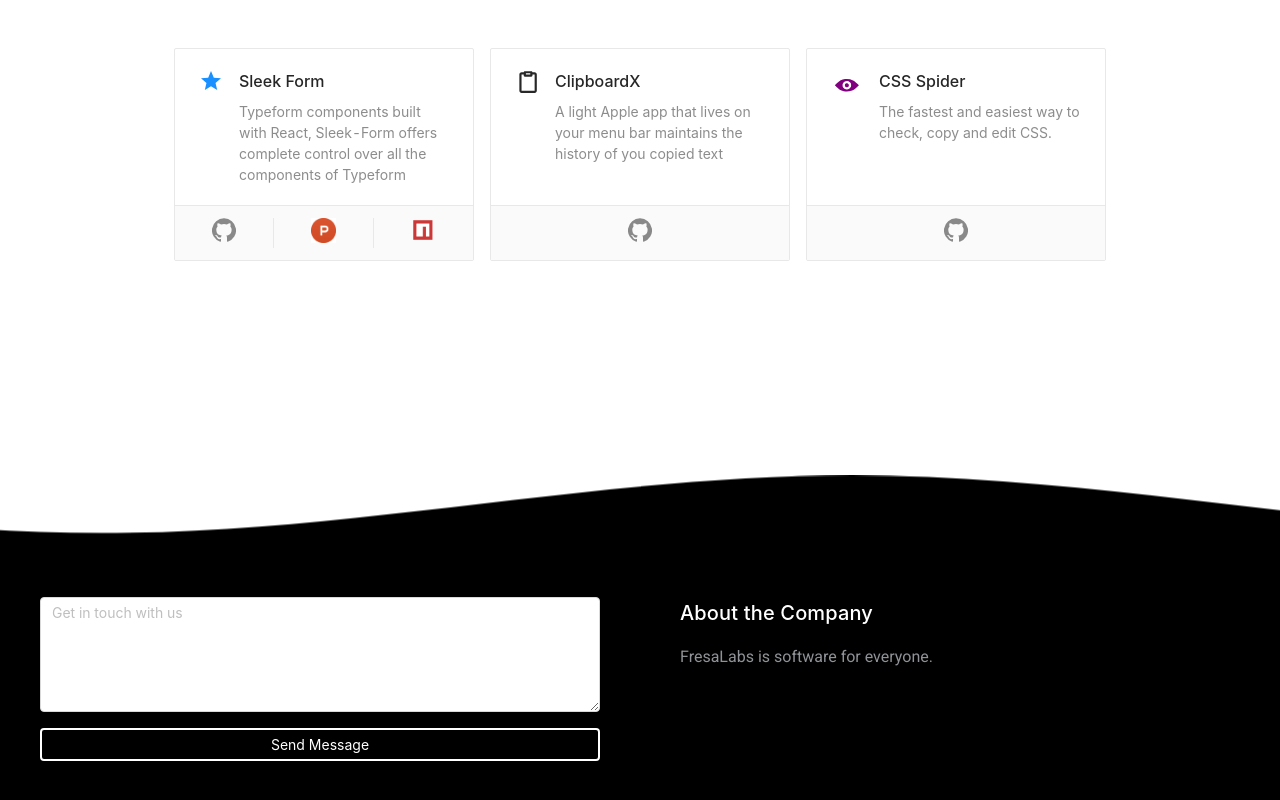
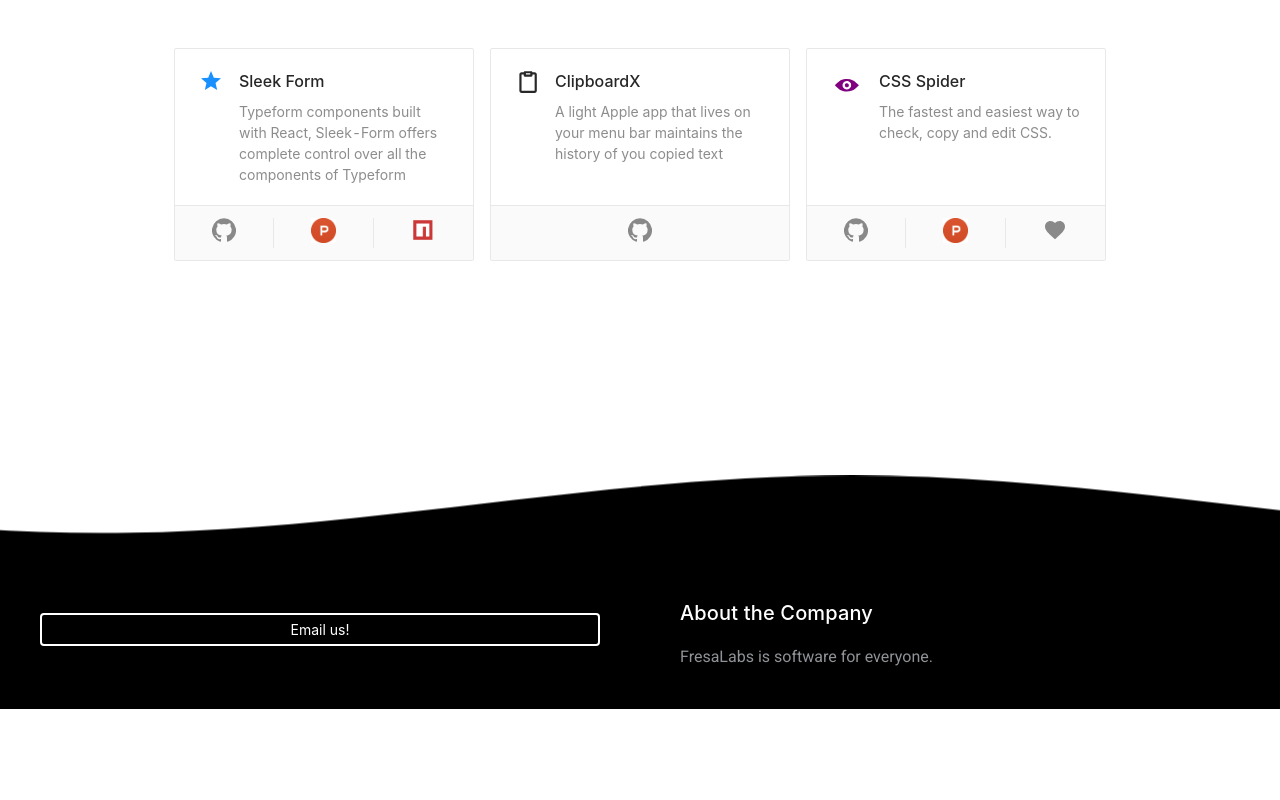
Before and after one commit to fresalabs/fresalabs-website, a React (Create React App) app: page /#/home in a window 1280 px wide. Shown: the part 448-1248 px from the top of the page. After the commit the page ends 1157 px from the top, so only its background shows below. Built offline with nearby package versions, Linux system fonts and the light colour scheme.

Commit message:
added gumroal and tooltips

```diff
--- a/src/home/Products.tsx
+++ b/src/home/Products.tsx
@@ -1,9 +1,10 @@
 import React from 'react';
 import { map, filter, isNil } from 'ramda';
 import styled from 'styled-components';
-import { Card } from 'antd';
+import { Card, Tooltip } from 'antd';
 import StarIcon from '@material-ui/icons/Star';
 import GitHubIcon from '@material-ui/icons/GitHub';
+import FavoriteIcon from '@material-ui/icons/Favorite';
 import { Typography } from '@material-ui/core';
 import ProductsHuntIcon from './producthunt.png';
 import NpmIcon from './npm.png';
@@ -38,6 +39,7 @@
   githubLink?: string;
   productsHuntLink?: string;
   npmLink?: string;
+  gumroadLink?: string;
   icon: React.ReactNode;
 }
 
@@ -49,28 +51,29 @@
     npmLink: 'https://www.npmjs.com/package/@fresalabs/sleekform',
     productsHuntLink:
       'https://www.producthunt.com/posts/sleekform?utm_source=badge-featured&utm_medium=badge&utm_souce=badge-sleekform',
-    description: 'Typeform components built with React, Sleek-Form offers complete control over all the components of Typeform',
-    icon: <StarIcon />
-
+    description:
+      'Typeform components built with React, Sleek-Form offers complete control over all the components of Typeform',
+    icon: <StarIcon />,
   },
   {
     name: 'ClipboardX',
     siteLink: 'https://clipboardx.fresalabs.com/home',
     githubLink: 'https://github.com/fresalabs',
     description: 'A light Apple app that lives on your menu bar maintains the history of you copied text',
-    icon: <ClipBoardX />
+    icon: <ClipBoardX />,
   },
   {
     name: 'CSS Spider',
     siteLink: 'https://cssspider.fresalabs.com/home',
     githubLink: 'https://github.com/fresalabs',
     description: 'The fastest and easiest way to check, copy and edit CSS.',
-    icon: <CSSSpiderIcon />
+    productsHuntLink: 'https://www.producthunt.com/posts/css-spider',
+    gumroadLink: 'https://gumroad.com/l/CpAKX',
+    icon: <CSSSpiderIcon />,
   },
 ];
 
 class Products extends React.Component {
-
   render() {
     return (
       <div>
@@ -80,29 +83,43 @@
             (product: Product) => (
               <Card
                 style={{ width: 300 }}
-                actions={
-                  filter(action => !isNil(action),[
-                    product.githubLink && (<a key="github" href={product.githubLink}>
-                      <GitHubIcon />
-                    </a>),
-                    product.productsHuntLink && (
-                      <a key="npm" href={product.productsHuntLink}>
+                actions={filter((action) => !isNil(action), [
+                  product.githubLink && (
+                    <Tooltip title="Github">
+                      <a key="github" href={product.githubLink}>
+                        <GitHubIcon />
+                      </a>
+                    </Tooltip>
+                  ),
+                  product.productsHuntLink && (
+                    <Tooltip title="Products Hunt">
+                      <a key="productsHunt" href={product.productsHuntLink}>
                         <img
                           src={ProductsHuntIcon}
                           alt="Sleekform - Fully customizable Typeform components | Product Hunt"
                           style={{ width: 25, height: 25 }}
                         />
                       </a>
-                    ),
-                    product.npmLink && (
-                      <a key="npm" href={product.npmLink}>
+                    </Tooltip>
+                  ),
+                  product.npmLink && (
+                    <Tooltip title="npm">
+                      <a key="Npm" href={product.npmLink}>
                         <img
                           style={{ width: 20, height: 20 }}
                           src={NpmIcon}
                           alt="Sleekform - Fully customizable Typeform components | NPM"
                         />
                       </a>
-                    ),
+                    </Tooltip>
+                  ),
+                  product.gumroadLink && (
+                    <Tooltip title="Buy me a Coffee?">
+                    <a key="npm" href={product.gumroadLink}>
+                      <FavoriteIcon />
+                    </a>
+                    </Tooltip>
+                  ),
                 ])}
               >
                 <a href={product.siteLink}>
--- a/src/layouts/components/Footer.tsx
+++ b/src/layouts/components/Footer.tsx
@@ -1,11 +1,8 @@
 import React, { ChangeEvent } from 'react';
 import styled from 'styled-components';
 import { Row, Col } from 'antd';
-import { Input } from 'antd';
 import AboutTheCompany from './AboutTheCompany';
 import WaveBorder from './WaveBorder';
-
-const { TextArea } = Input;
 
 const StyledButton = styled.button`
   margin-top: 16px;
@@ -57,8 +54,9 @@
         <WaveBorder upperColor="#FFFFFF" lowerColor="#000000" animationNegativeDelay={4} />
         <Row>
           <StyledCol span={12}>
-            <TextArea rows={5} placeholder="Get in touch with us" onChange={this.handleMessageChange} />
-            <StyledButton onClick={this.sendMessage}>Send Message</StyledButton>
+            <a href="mailto:admin@fresalabs.com">
+              <StyledButton>Email us!</StyledButton>
+            </a>
           </StyledCol>
           <StyledCol span={12}>
             <AboutTheCompany />
```
